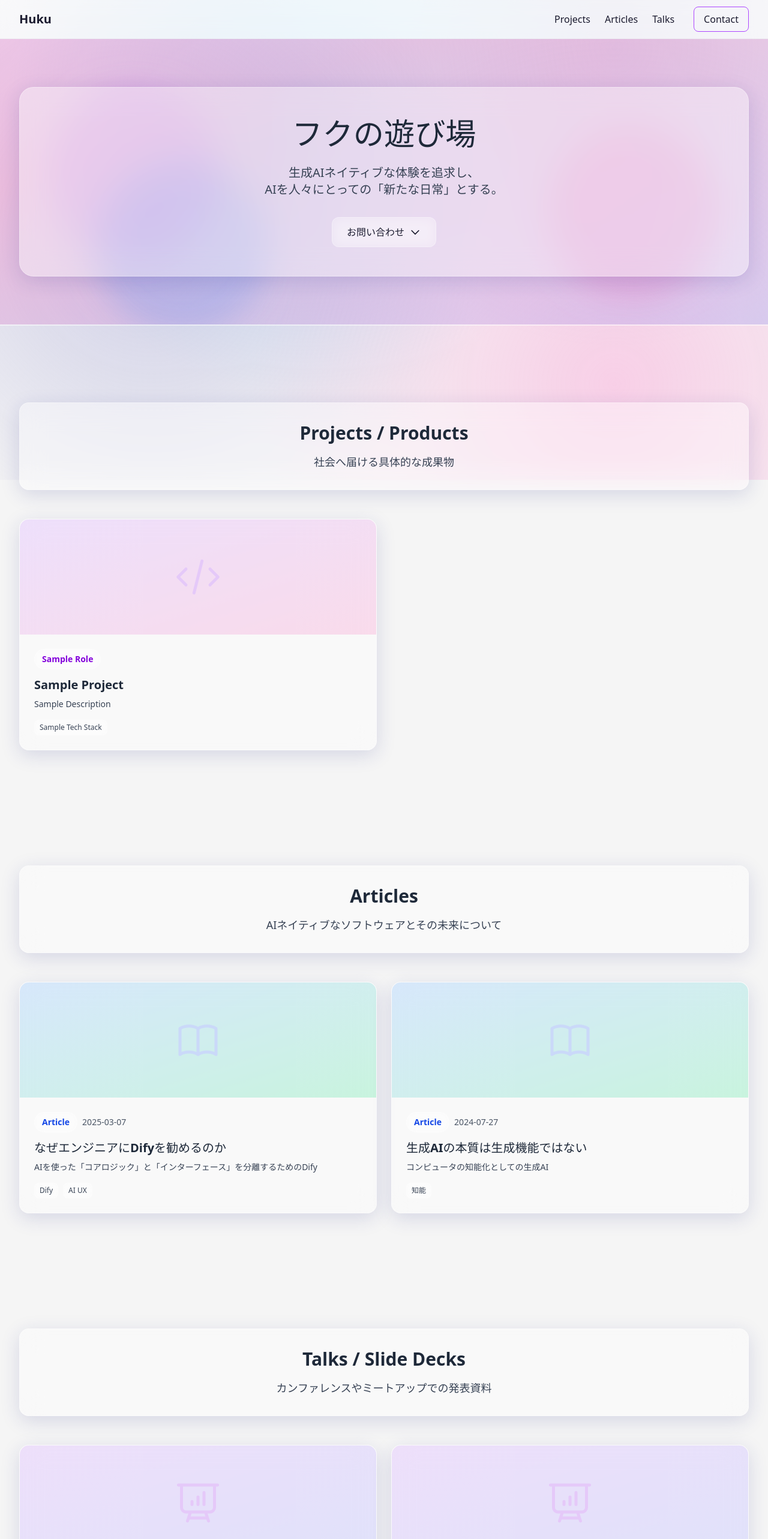
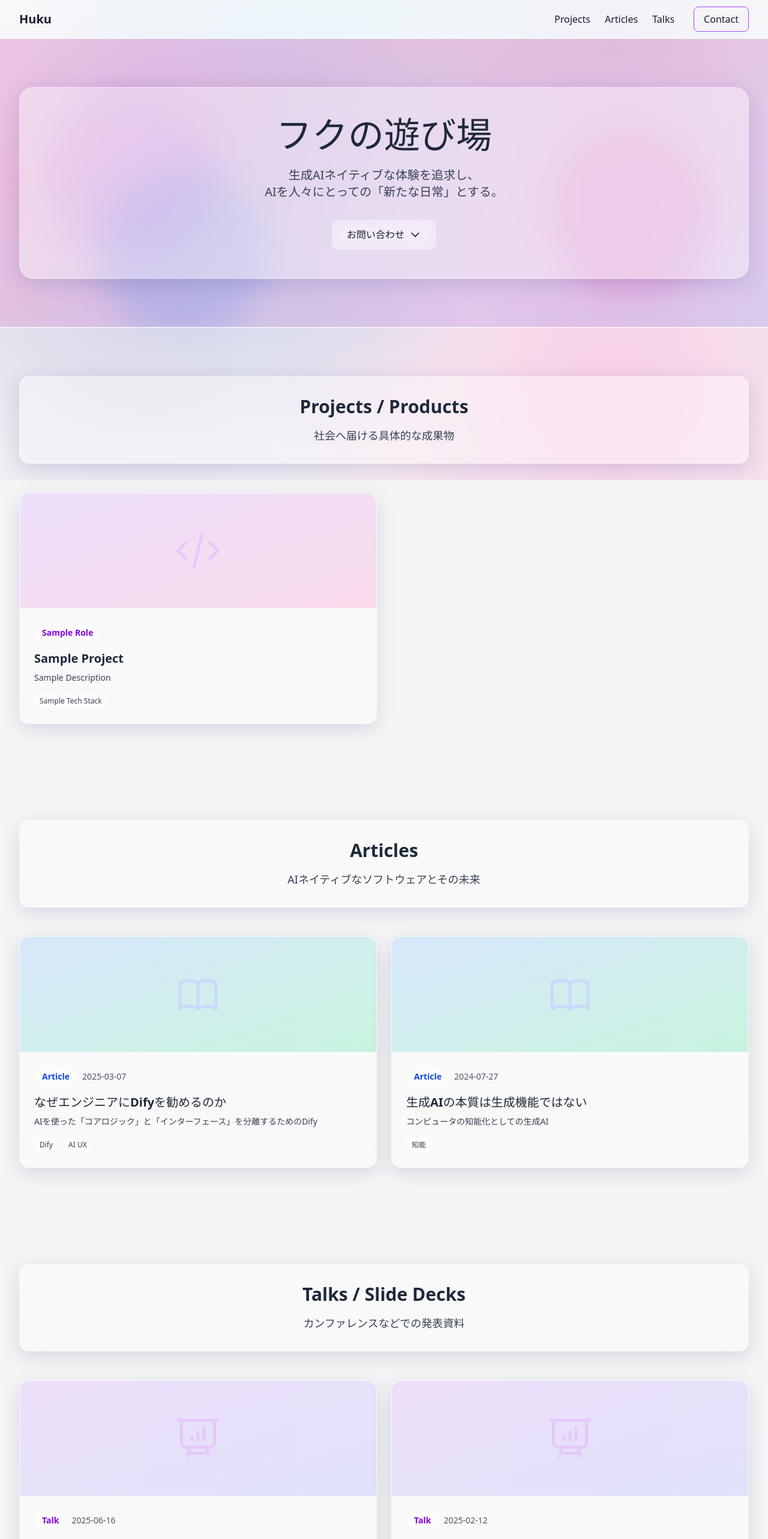
Before and after one commit to hukurou0/portfolio, a React (Vite) app: page / in a window 1280 px wide. Shown: the top 2566 px of the page at 60% size. Built offline with nearby package versions, Linux system fonts and the light colour scheme.

Commit message:
モバイル対応-余白

```diff
--- a/src/App.tsx
+++ b/src/App.tsx
@@ -19,12 +19,10 @@ function App() {
 
 
       {/* Main Content */}
-      <main className="max-w-7xl mx-auto px-4 sm:px-6 lg:px-8 py-16">
-        <div className="space-y-16">
-          <ProjectsSection projects={projects} />
-          <ArticlesSection articles={articles} />
-          <TalksSection talks={talks} />
-        </div>
+      <main className="max-w-7xl mx-auto px-4 sm:px-6 lg:px-8">
+        <ProjectsSection projects={projects} />
+        <ArticlesSection articles={articles} />
+        <TalksSection talks={talks} />
       </main>
 
       <Footer />
--- a/src/components/ArticlesSection.tsx
+++ b/src/components/ArticlesSection.tsx
@@ -15,10 +15,10 @@ export function ArticlesSection({ articles }: ArticlesSectionProps) {
   return (
     <>
       {/* All Articles */}
-      <section id="articles" className="py-16 scroll-mt-16">
+      <section id="articles" className="py-10 md:py-20 scroll-mt-16">
         <div className="text-center mb-12 glass-card rounded-2xl p-8">
           <h2 className="text-3xl font-bold text-gray-800 mb-4">Articles</h2>
-          <p className="text-lg text-gray-700">AIネイティブなソフトウェアとその未来について</p>
+          <p className="text-lg text-gray-700">AIネイティブなソフトウェアとその未来</p>
         </div>
         <div className="grid md:grid-cols-2 gap-6">
           {displayedArticles.map((article) => (
--- a/src/components/Hero.tsx
+++ b/src/components/Hero.tsx
@@ -9,11 +9,11 @@ export function Hero() {
         <div className="absolute top-40 right-20 w-72 h-72 bg-pink-400 rounded-full mix-blend-multiply filter blur-xl opacity-20 animate-float animate-delay-2000"></div>
         <div className="absolute -bottom-8 left-40 w-72 h-72 bg-blue-400 rounded-full mix-blend-multiply filter blur-xl opacity-20 animate-float animate-delay-4000"></div>
       </div>
-      <div className="relative z-10 max-w-7xl mx-auto px-4 sm:px-6 lg:px-8 py-20">
-        <div className="glass-card rounded-3xl p-12 text-center">
-          <h1 className="text-5xl md:text-6xl font-bold text-gray-800 mb-6">
+      <div className="relative z-10 max-w-7xl mx-auto px-4 sm:px-6 lg:px-8 py-10 md:py-20">
+        <div className="glass-card rounded-3xl p-8 md:p-12 text-center">
+          <h2 className="text-3xl md:text-6xl font-bold text-gray-800 mb-6">
             フクの遊び場
-          </h1>
+          </h2>
           <p className="text-xs sm:text-sm md:text-xl text-gray-700 max-w-3xl mx-auto mb-8">
             生成AIネイティブな体験を追求し、<br />
             AIを人々にとっての「新たな日常」とする。
--- a/src/components/ProjectsSection.tsx
+++ b/src/components/ProjectsSection.tsx
@@ -15,7 +15,7 @@ export function ProjectsSection({ projects }: ProjectsSectionProps) {
   return (
     <>
       {/* All Projects */}
-      <section id="projects" className="py-16 scroll-mt-16">
+      <section id="projects" className="py-10 md:py-20 scroll-mt-16">
         <div className="text-center mb-12 glass-card rounded-2xl p-8">
           <h2 className="text-3xl font-bold text-gray-800 mb-4">Projects / Products</h2>
           <p className="text-lg text-gray-700">社会へ届ける具体的な成果物</p>
--- a/src/components/TalksSection.tsx
+++ b/src/components/TalksSection.tsx
@@ -16,10 +16,10 @@ export function TalksSection({ talks }: TalksSectionProps) {
   return (
     <>
       {/* All Talks */}
-      <section id="talks" className="py-16 scroll-mt-16">
+      <section id="talks" className="py-10 md:py-20 scroll-mt-16">
         <div className="text-center mb-12 glass-card rounded-2xl p-8">
           <h2 className="text-3xl font-bold text-gray-800 mb-4">Talks / Slide Decks</h2>
-          <p className="text-lg text-gray-700">カンファレンスやミートアップでの発表資料</p>
+          <p className="text-lg text-gray-700">カンファレンスなどでの発表資料</p>
         </div>
         <div className="grid md:grid-cols-2 gap-6">
           {displayedTalks.map((talk) => (
```
